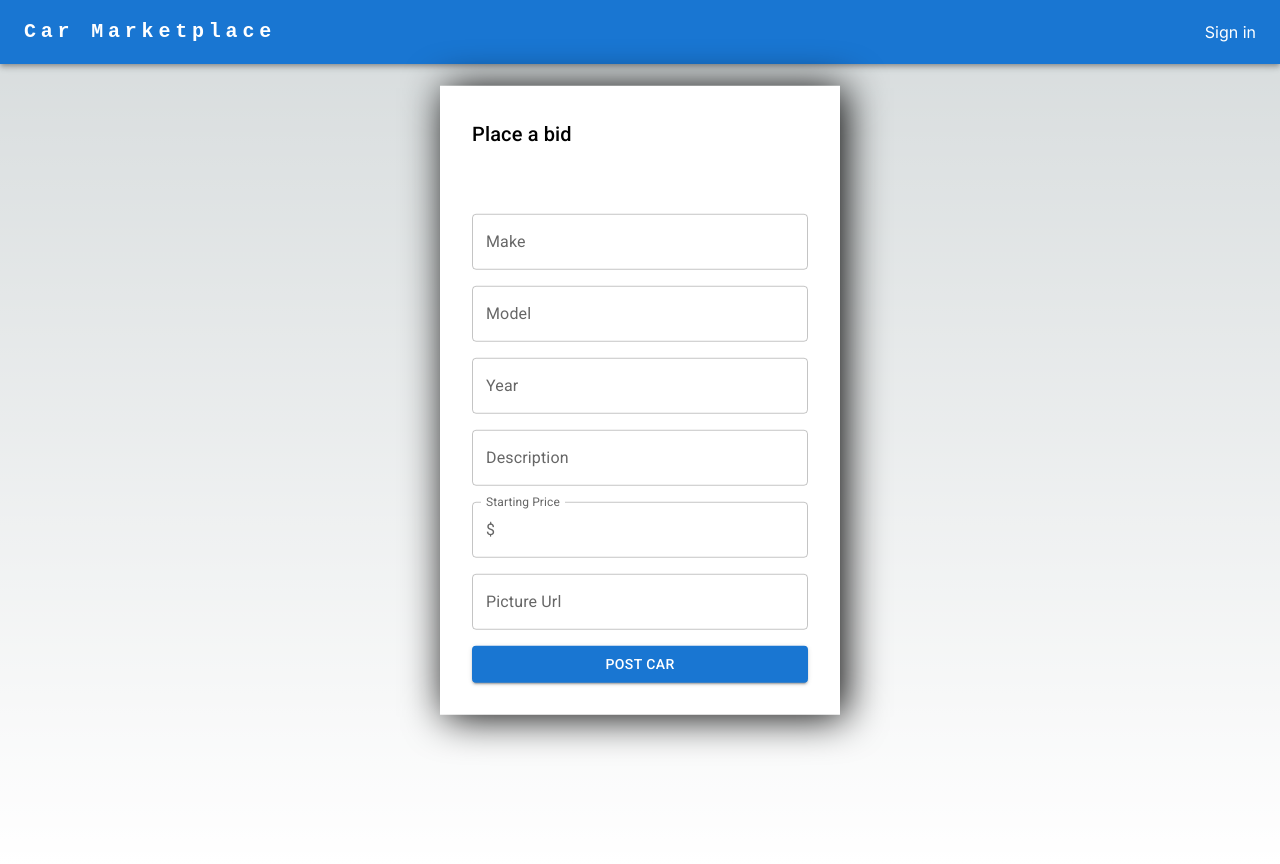
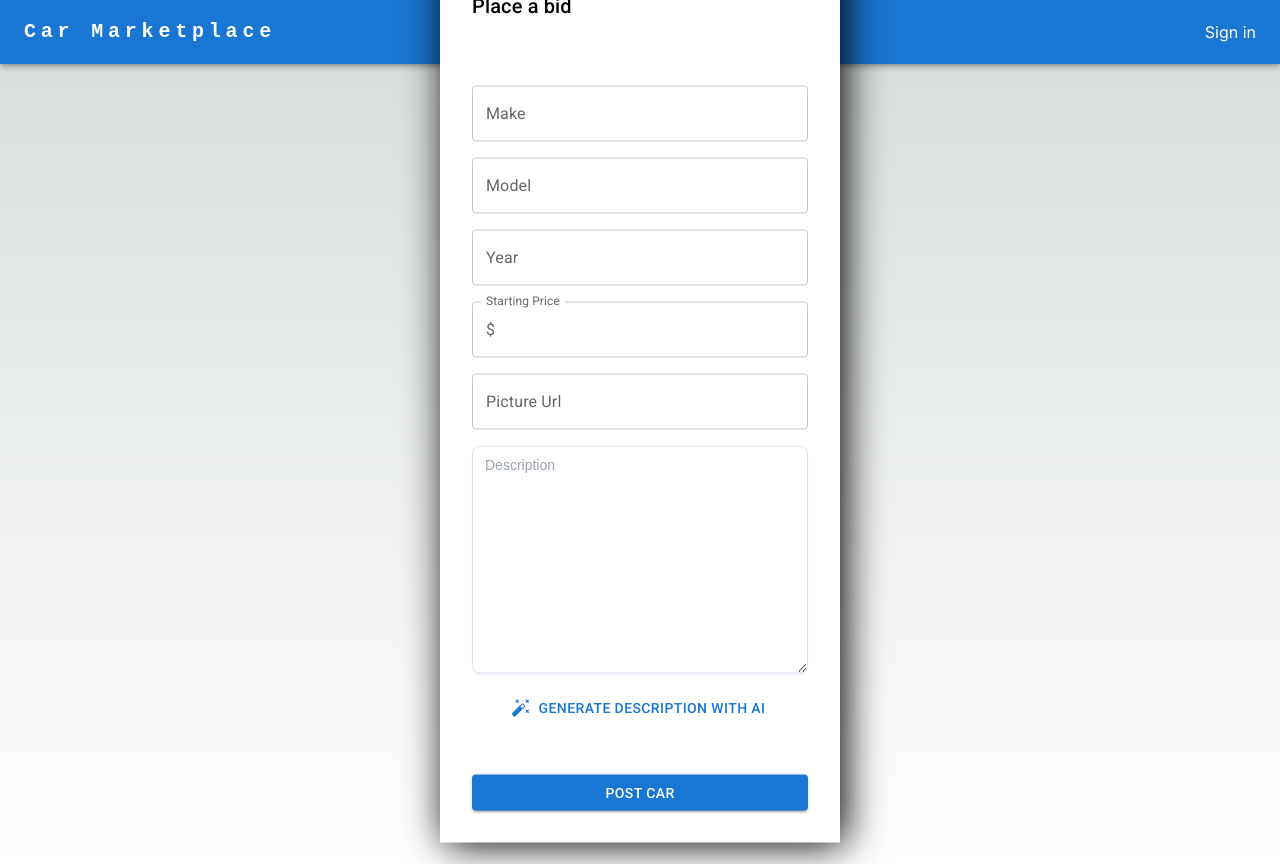
Before and after one commit to IdoWeitzman/car-marketplace, a Next.js app: page /post-car in a window 1280 px wide. Built offline with nearby package versions, Linux system fonts and the light colour scheme; no server answers.

Commit message:
add chatgpt endpoint

```diff
--- /dev/null
+++ b/src/app/api/chatgpt/chatgpt.promt.ts
@@ -0,0 +1,21 @@
+import { Car, Model } from "../../types";
+
+interface GetPromptArgs {
+    picture_url: Car["picture_urls"][number];
+    make: Model["make"];
+    model: Model["model"];
+    year: Model["year"];
+}
+export const getPrompt = ({picture_url, make, model, year}: GetPromptArgs) => `
+I want to sell my car in the marketplace. I want you to write the car description. It should be short, engaging, and down to earth.
+Include any scratches, defects and visible accidents. If there is part you don't see, don't write anything about it.
+Do not write why you are selling the car.
+
+Example input:
+Honda jazz 2019. picture: https://preview.thenewsmarket.com/Previews/NCAP/StillAssets/960x540/405966.JPG
+
+Example output:
+Up for sale is my 2019 Honda Jazz.  It has some scratches and the door is broken. I'm selling it because My family grew and I need bigger car.
+
+Real input: ${make} ${model} ${year}. picture: ${picture_url}
+`
--- /dev/null
+++ b/src/app/api/chatgpt/route.ts
@@ -0,0 +1,42 @@
+import { Car, Model } from "@/app/types";
+import axios from "axios";
+import { NextApiRequest } from "next";
+import { getPrompt } from "./chatgpt.promt";
+
+export interface PostBidModalBody extends NextApiRequest {
+  json: () => Promise<Model & {picture_url: Car['picture_urls'][number]}>;
+}
+
+export async function POST(request: PostBidModalBody) {
+    const { make, model, year, picture_url } = await request.json();
+
+    try {
+      const response = await axios.post(
+        'https://api.openai.com/v1/chat/completions',
+        {
+          model: 'gpt-3.5-turbo',
+          messages: [{
+            role: 'system',
+            content: 'You are writing second hand car marketplace description.',
+          },
+          {
+            role: 'user',
+            content: getPrompt({ make, model, year, picture_url }),
+          }
+        ],
+        },
+        {
+          headers: {
+            'Content-Type': 'application/json',
+            Authorization: `Bearer ${process.env.OPENAI_API_KEY}`,
+          },
+        }
+      );
+
+      return Response.json({ result: response.data.choices[0].message.content });
+    } catch (error) {
+      console.error(error);
+      return Response.json({ error: 'Failed to fetch data from OpenAI API' });
+    }
+
+}
--- /dev/null
+++ b/src/app/components/TextArea.tsx
@@ -0,0 +1,61 @@
+import * as React from 'react';
+import { TextareaAutosize as BaseTextareaAutosize } from '@mui/base/TextareaAutosize';
+import { styled } from '@mui/system';
+
+export default function MinHeightTextarea(props: React.ComponentProps<typeof BaseTextareaAutosize> ) {
+  const blue = {
+    100: '#DAECFF',
+    200: '#b6daff',
+    400: '#3399FF',
+    500: '#007FFF',
+    600: '#0072E5',
+    900: '#003A75',
+  };
+
+  const grey = {
+    50: '#F3F6F9',
+    100: '#E5EAF2',
+    200: '#DAE2ED',
+    300: '#C7D0DD',
+    400: '#B0B8C4',
+    500: '#9DA8B7',
+    600: '#6B7A90',
+    700: '#434D5B',
+    800: '#303740',
+    900: '#1C2025',
+  };
+
+  const Textarea = styled(BaseTextareaAutosize)(
+    ({ theme }) => `
+    box-sizing: border-box;
+    font-family: 'IBM Plex Sans', sans-serif;
+    font-size: 0.875rem;
+    font-weight: 400;
+    line-height: 1.5;
+    padding: 8px 12px;
+    border-radius: 8px;
+    color: ${theme.palette.mode === 'dark' ? grey[300] : grey[900]};
+    background: ${theme.palette.mode === 'dark' ? grey[900] : '#fff'};
+    border: 1px solid ${theme.palette.mode === 'dark' ? grey[700] : grey[200]};
+    box-shadow: 0px 2px 2px ${theme.palette.mode === 'dark' ? grey[900] : grey[50]};
+
+    &:hover {
+      border-color: ${blue[400]};
+    }
+
+    &:focus {
+      border-color: ${blue[400]};
+      box-shadow: 0 0 0 3px ${theme.palette.mode === 'dark' ? blue[600] : blue[200]};
+    }
+
+    // firefox
+    &:focus-visible {
+      outline: 0;
+    }
+  `,
+  );
+
+  return (
+    <Textarea aria-label="minimum height" minRows={3} placeholder="Minimum 3 rows" {...props} />
+  );
+}
--- a/src/app/post-car/formControllers.tsx
+++ b/src/app/post-car/formControllers.tsx
@@ -1,8 +1,11 @@
 "use client";
 import * as React from "react";
 import { Button, Input, InputAdornment, Stack, TextField } from "@mui/material";
-import { Control, Controller } from "react-hook-form";
+import TextArea from "../components/TextArea";
+import AutoFixHighIcon from '@mui/icons-material/AutoFixHigh';
+import { Control, Controller, UseFormSetValue } from "react-hook-form";
 import { Car, Model } from "../types";
+import axios from "axios";
 
 type FormValues = Model & {
   starting_price: Car["starting_price"];
@@ -12,9 +15,24 @@ type FormValues = Model & {
 
 interface FormControllersProps {
   control: Control<FormValues, any>;
+  formValues: FormValues;
+  setFormValue: UseFormSetValue<FormValues>
 }
 
-const FormControllers = ({ control }: FormControllersProps) => {
+const FormControllers = ({ control, formValues, setFormValue }: FormControllersProps) => {
+  const onGenerateClick = async () => {
+    const { make, model, year, picture_url } = formValues;
+
+    const res = await axios.post("/api/chatgpt", {
+      make,
+      model,
+      year,
+      picture_url,
+    });
+
+    setFormValue("description", res.data.result)
+  };
+
   return (
     <Stack direction="column" gap={2}>
       <Controller
@@ -34,11 +52,7 @@ const FormControllers = ({ control }: FormControllersProps) => {
           <TextField type="number" label="Year" {...field} />
         )}
       />
-      <Controller
-        name="description"
-        control={control}
-        render={({ field }) => <TextField {...field} label="Description" />}
-      />
+
       <Controller
         name="starting_price"
         control={control}
@@ -61,6 +75,20 @@ const FormControllers = ({ control }: FormControllersProps) => {
         render={({ field }) => <TextField label="Picture Url" {...field} />}
       />
 
+      <Controller
+        name="description"
+        control={control}
+        render={({ field }) => (
+          <TextArea
+            {...field}
+            value={field.value ?? ""}
+            placeholder="Description"
+            minRows={10}
+          />
+        )}
+      />
+      <Button startIcon={<AutoFixHighIcon/>} sx={{marginBottom: '32px'}} onClick={onGenerateClick}>Generate Description with AI</Button>
+
       <Button type="submit" variant="contained">
         Post car
       </Button>
--- a/src/app/post-car/page.tsx
+++ b/src/app/post-car/page.tsx
@@ -8,6 +8,7 @@ import axios from "axios";
 import { Car, Model } from "../types";
 import { MODAL_STYLE } from "../common-styles";
 import FormControllers from "./formControllers";
+import { Button } from "@mui/material";
 
 type FormValues = Model & {
   starting_price: Car["starting_price"];
@@ -17,7 +18,9 @@ type FormValues = Model & {
 
 const PostCar = () => {
   const { user } = useUser();
-  const { handleSubmit, watch, control } = useForm<FormValues>();
+  const { handleSubmit, watch, control, setValue } = useForm<FormValues>();
+  const formValues = watch();
+
   const onSubmit: SubmitHandler<FormValues> = async (data) => {
     if (user?.id) {
       await axios.post("/post-car/api", {
@@ -36,7 +39,7 @@ const PostCar = () => {
         Place a bid
       </Typography>
       <form onSubmit={handleSubmit(onSubmit)}>
-        <FormControllers control={control} />
+        <FormControllers control={control} formValues={formValues} setFormValue={setValue} />
       </form>
     </Box>
   );
```
